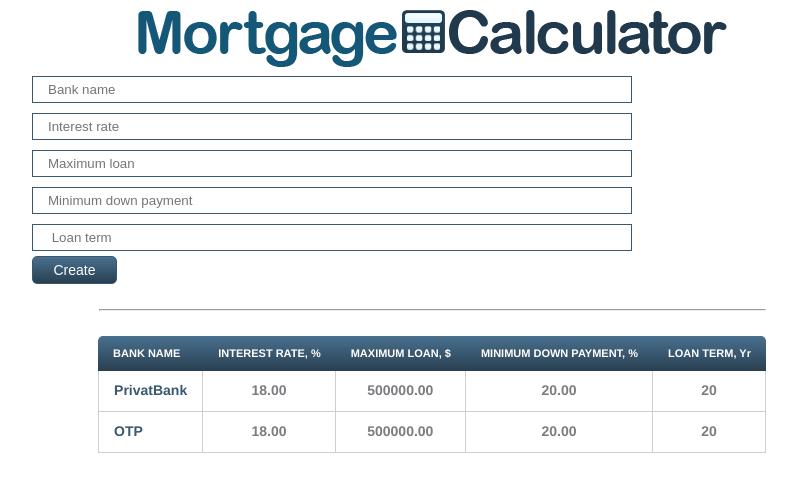
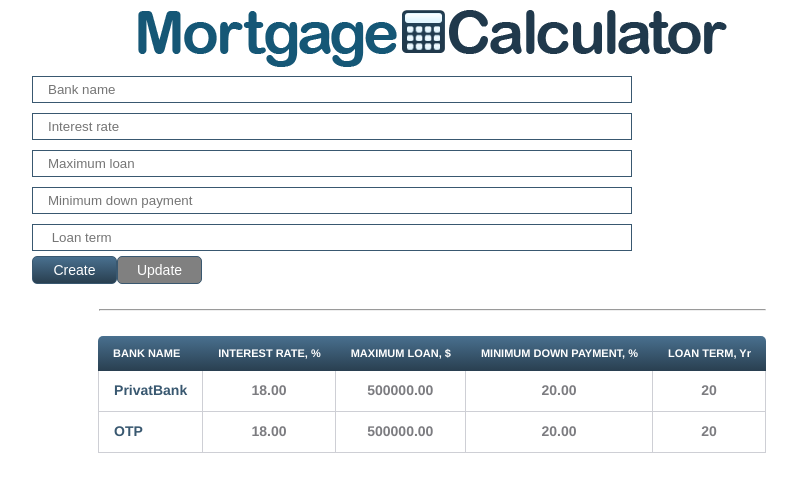
Before and after one commit to Liubomyr86/mortgage-calculator, a React (Create React App) app: page / in a window 1280 px wide. Shown: the top 492 px of the page, without its empty margins (208-1005 px from the left). Built offline with nearby package versions, Linux system fonts and the light colour scheme.

Commit message:
feat: implement edit method

```diff
--- a/src/App.tsx
+++ b/src/App.tsx
@@ -1,24 +1,46 @@
-import React, { useState } from 'react';
+import React, { useMemo, useState } from 'react';
 import { BankList } from './compnents/BankList';
 import './styles/App.css';
 import { banksData } from './mocks/bank-mock';
 import { BankForm } from './compnents/BankForm';
 import { BankModel } from './models/bank';
+import { MyContext } from './context/MyContext';
 
 const App = (): JSX.Element => {
+    const [bankInputs, setBankInputs] = useState<BankModel>({
+        bankName: '',
+        interestRate: '',
+        maxLoan: '',
+        minDownPayment: '',
+        loanTerm: '',
+    });
+    const [isUpdate, setIsUpdate] = useState(false);
     const [banksList, setBankList] = useState([...banksData]);
     const createBank = (newBank: BankModel): void => setBankList([...banksList, newBank]);
     const deleteBank = (bank: BankModel): void => setBankList(banksList.filter((item) => item.id !== bank.id));
+    const updateBankData = (bank: BankModel): void =>
+        setBankList(banksList.map((item) => (item.id === bank.id ? { ...bank } : item)));
+
+    const contextValue = useMemo(() => ({ bankInputs, setBankInputs, deleteBank, setIsUpdate }), []);
 
     return (
-        <div className="App">
-            <div className="logo">
-                <img src="mortgage-calculator-logo.png" alt="mortgage calculator" />
+        <MyContext.Provider value={contextValue}>
+            <div className="App">
+                <div className="logo">
+                    <img src="mortgage-calculator-logo.png" alt="mortgage calculator" />
+                </div>
+                <BankForm
+                    createBank={createBank}
+                    setBank={setBankInputs}
+                    bank={bankInputs}
+                    updateBankData={updateBankData}
+                    isUpdate={isUpdate}
+                    setIsUpdate={setIsUpdate}
+                />
+                <hr style={{ margin: '25px auto', width: '667px' }} />
+                <BankList banks={banksList} />
             </div>
-            <BankForm create={createBank} />
-            <hr style={{ margin: '25px auto', width: '667px' }} />
-            <BankList banks={banksList} delete={deleteBank} />
-        </div>
+        </MyContext.Provider>
     );
 };
 
--- a/src/compnents/BankForm.tsx
+++ b/src/compnents/BankForm.tsx
@@ -1,22 +1,22 @@
-import React, { MouseEvent, useState } from 'react';
-import { BankModel } from '../models/bank';
+import React, { MouseEvent } from 'react';
+import { BankFormProps } from '../models/bank';
 import { MyButton } from './UI/button/MyButton';
 import { MyInput } from './UI/input/MyInput';
 
-export const BankForm = ({ create }: { create: (newBank: BankModel) => void }): JSX.Element => {
-    const [bank, setBank] = useState<BankModel>({
-        bankName: '',
-        interestRate: '',
-        maxLoan: '',
-        minDownPayment: '',
-        loanTerm: '',
-    });
+export const BankForm = (props: BankFormProps): JSX.Element => {
+    const { bank, setBank, createBank, updateBankData, isUpdate, setIsUpdate } = props;
 
     const addNewBank = (event: MouseEvent): void => {
         event.preventDefault();
         const newBank = { ...bank, id: Date.now() };
-        create(newBank);
+        createBank(newBank);
         setBank({ bankName: '', interestRate: '', maxLoan: '', minDownPayment: '', loanTerm: '' });
+    };
+
+    const updateBank = (): void => {
+        updateBankData(bank);
+        setBank({ bankName: '', interestRate: '', maxLoan: '', minDownPayment: '', loanTerm: '' });
+        setIsUpdate(false);
     };
 
     return (
@@ -46,7 +46,12 @@ export const BankForm = ({ create }: { create: (newBank: BankModel) => void }):
                 value={bank.loanTerm}
                 onChange={(event) => setBank({ ...bank, loanTerm: event.target.value })}
             />
-            <MyButton onClick={(event) => addNewBank(event)}>Create</MyButton>
+            <MyButton type="submit" onClick={(event) => addNewBank(event)} disabled={isUpdate !== false}>
+                Create
+            </MyButton>
+            <MyButton onClick={updateBank} disabled={isUpdate !== true}>
+                Update
+            </MyButton>
         </form>
     );
 };
--- a/src/compnents/BankItem.tsx
+++ b/src/compnents/BankItem.tsx
@@ -1,11 +1,21 @@
-import React, { useState } from 'react';
+import React, { useContext, useState } from 'react';
 import { BankItemsProps } from '../models/bank';
+import { MyContext } from '../context/MyContext';
 import { MyButton } from './UI/button/MyButton';
 
 export const BankItem = (props: BankItemsProps): JSX.Element => {
-    const { bank, remove } = props;
+    const { setBankInputs, deleteBank, setIsUpdate } = useContext(MyContext);
+    const { bank } = props;
     const { bankName, interestRate, maxLoan, minDownPayment, loanTerm } = bank;
     const [isClass, setIsClass] = useState(false);
+
+    const editBank = (): void => {
+        if (setBankInputs && setIsUpdate) {
+            setBankInputs(bank);
+            setIsUpdate(true);
+        }
+    };
+
     return (
         <>
             <tr className="bank-item" onClick={() => setIsClass(!isClass)}>
@@ -20,8 +30,14 @@ export const BankItem = (props: BankItemsProps): JSX.Element => {
             <tr className={`${isClass ? '' : 'hide-btn'}`}>
                 <td colSpan={5}>
                     <div className="btn-container">
-                        <MyButton>Edit</MyButton>
-                        <MyButton onClick={() => remove(bank)}>Remove</MyButton>
+                        <MyButton onClick={editBank}>Edit</MyButton>
+                        <MyButton
+                            onClick={() => {
+                                if (deleteBank) deleteBank(bank);
+                            }}
+                        >
+                            Remove
+                        </MyButton>
                     </div>
                 </td>
             </tr>
--- a/src/compnents/BankList.tsx
+++ b/src/compnents/BankList.tsx
@@ -3,7 +3,7 @@ import { BankListProps } from '../models/bank';
 import { BankItem } from './BankItem';
 
 export const BankList = (props: BankListProps): JSX.Element => {
-    const { banks, delete: remove } = props;
+    const { banks } = props;
 
     return (
         <div>
@@ -21,7 +21,7 @@ export const BankList = (props: BankListProps): JSX.Element => {
                 </thead>
                 <tbody>
                     {banks.map((bank) => (
-                        <BankItem bank={bank} remove={remove} key={bank.id} />
+                        <BankItem bank={bank} key={bank.id} />
                     ))}
                 </tbody>
             </table>
--- a/src/compnents/UI/button/MyButton.module.css
+++ b/src/compnents/UI/button/MyButton.module.css
@@ -9,3 +9,7 @@
     border-radius: 5px;
     cursor: pointer;
 }
+.myBtn[disabled] {
+    background: grey;
+    cursor: not-allowed;
+}
--- /dev/null
+++ b/src/context/MyContext.tsx
@@ -0,0 +1,4 @@
+import React from 'react';
+import { ContextProps } from '../models/context';
+
+export const MyContext = React.createContext<ContextProps>({ bankInputs: null });
--- /dev/null
+++ b/src/models/context.ts
@@ -0,0 +1,8 @@
+import { BankModel } from './bank';
+
+export interface ContextProps {
+    bankInputs: BankModel | null;
+    setBankInputs?: (bank: BankModel) => void;
+    deleteBank?: (bank: BankModel) => void;
+    setIsUpdate?: (flag: boolean) => void;
+}
```
Also changed, not shown: src/models/bank.ts (+9 -2 lines).
